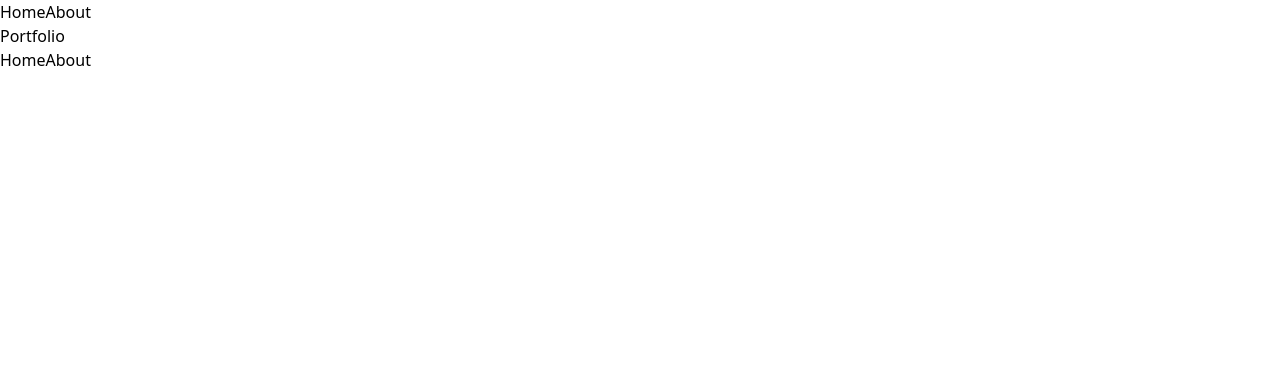
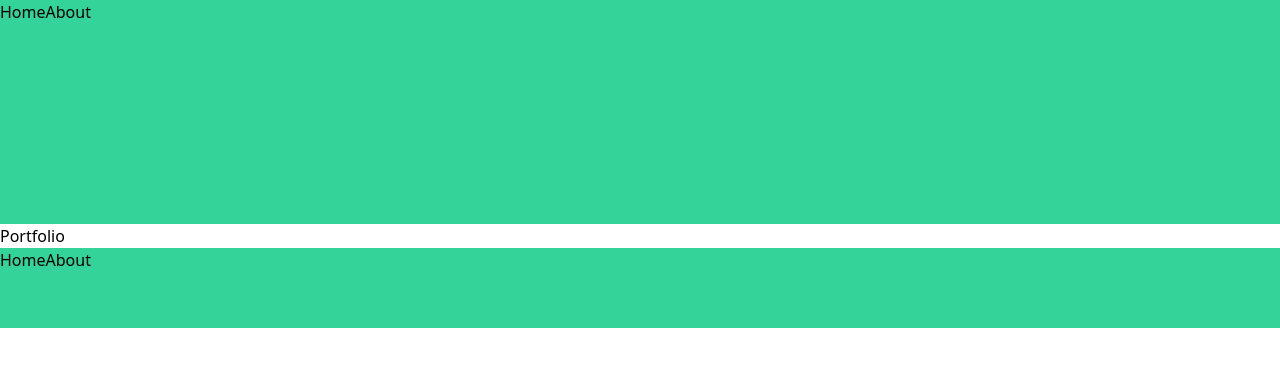
Before and after one commit to CadotV/Portfolio, a Nuxt app: page / in a window 1280 px wide. Shown: the top 366 px of the page. Built offline with nearby package versions, Linux system fonts and the light colour scheme.

Commit message:
Test tailwindcss

```diff
--- a/components/default/Footer.vue
+++ b/components/default/Footer.vue
@@ -1,5 +1,5 @@
 <template>
-  <footer>
+  <footer class="w-full h-20 bg-green-400">
     <nav>
       <NuxtLink to="/">Home</NuxtLink>
       <NuxtLink to="/about">About</NuxtLink>
--- a/components/default/Header.vue
+++ b/components/default/Header.vue
@@ -1,5 +1,5 @@
 <template>
-  <header>
+  <header class="w-full h-56 bg-green-400">
     <nav>
       <NuxtLink to="/">Home</NuxtLink>
       <NuxtLink to="/about">About</NuxtLink>
```
